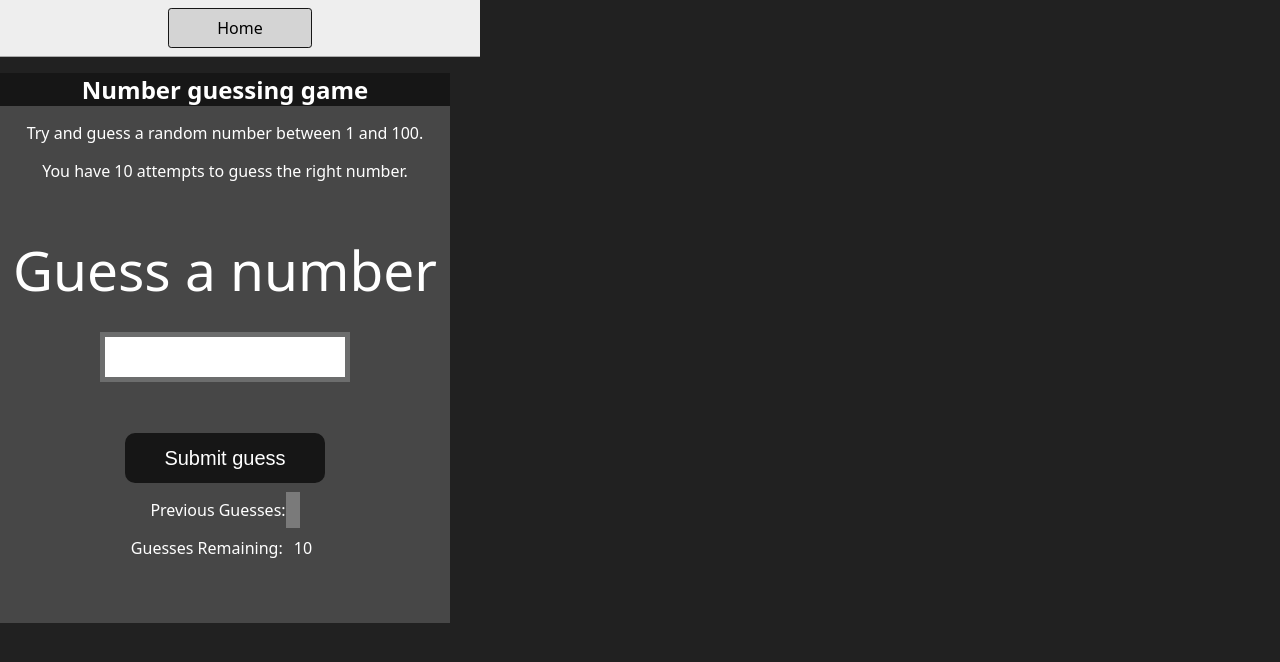
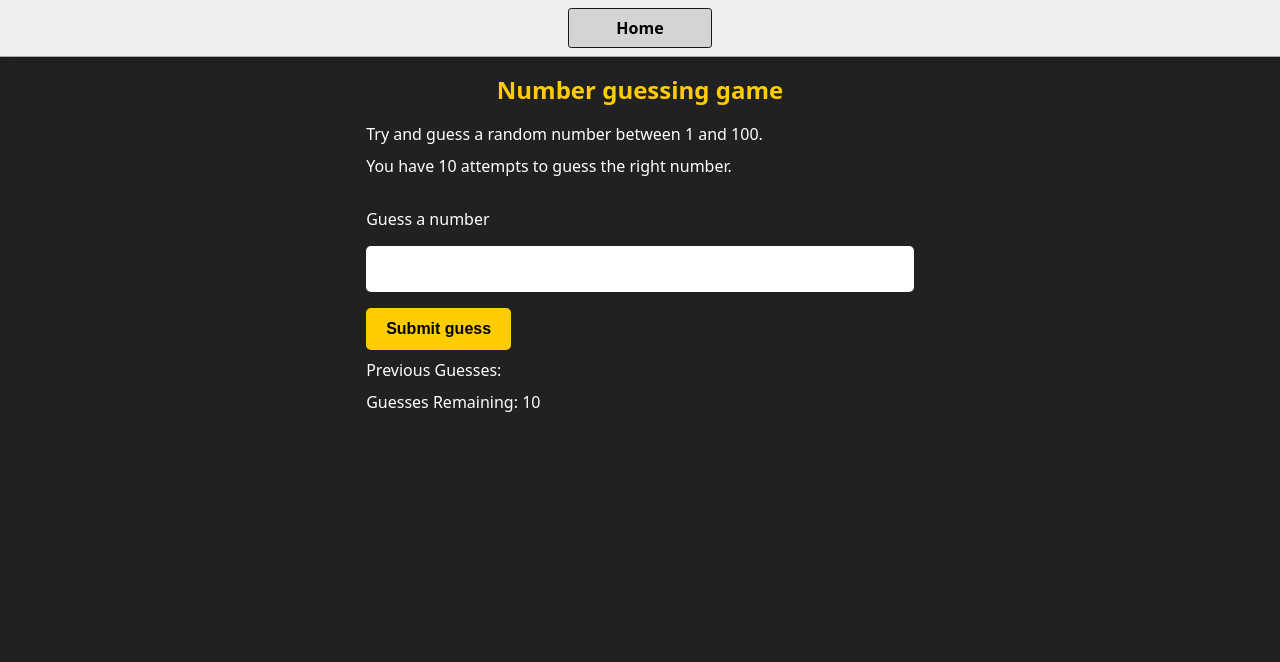
Before and after one commit to padmajachaure/javascript, a plain HTML site: page project/4-GuessTheNumber/index.html in a window 1280 px wide. Drawn offline with Linux system fonts and the light colour scheme.

Commit message:
styling in number gussing project

```diff
--- a/project/4-GuessTheNumber/style.css
+++ b/project/4-GuessTheNumber/style.css
@@ -1,91 +1,85 @@
-html {
-  font-family: sans-serif;
+body {
+  background-color: #1e1e1e;
+  font-family: 'Segoe UI', Tahoma, Geneva, Verdana, sans-serif;
+  color: #fff;
+  margin: 0;
+  padding: 0;
+  display: flex;
+  flex-direction: column;
+  align-items: center;
 }
 
-body {
-  width: 300px;
-  max-width: 750px;
-  min-width: 480px;
-  margin: 0 auto;
-  background-color: #212121;
+nav {
+  width: 100%;
+  background-color: #f3f3f3;
+  padding: 1rem;
+  text-align: left;
+  box-shadow: 0 2px 5px rgba(0, 0, 0, 0.2);
 }
 
-.lastResult {
-  color: white;
-  padding: 7px;
+nav a {
+  padding: 10px 20px;
+  background-color: #e6e6e6;
+  color: #333;
+  border-radius: 5px;
+  text-decoration: none;
+  font-weight: bold;
+  border: 2px solid #ccc;
 }
 
-.guesses {
-  color: white;
-  padding: 7px;
+nav a:hover {
+  background-color: #d1d1d1;
 }
 
-button {
-  background-color: #141414;
-  color: #fff;
-  width: 250px;
-  height: 50px;
-  border-radius: 25px;
-  font-size: 30px;
-  border-style: none;
-  margin-top: 30px;
-  /* margin-left: 50px; */
-}
-
-#subt {
-  background-color: #161616;
-  color: #ffffff;
-  width: 200px;
-  height: 50px;
+.wrapper {
+  background-color: #333;
+  padding: 2rem;
+  margin-top: 2rem;
   border-radius: 10px;
-  font-size: 20px;
-  border-style: none;
-  margin-top: 50px;
-  /* margin-left: 75px; */
-}
-
-#guessField {
-  color: #000;
-  width: 250px;
-  height: 50px;
-  font-size: 30px;
-  border-style: none;
-  margin-top: 25px;
-
-  /* margin-left: 50px; */
-  border: 5px solid #6c6d6d;
-  text-align: center;
-}
-
-#guess {
-  font-size: 55px;
-  /* margin-left: 90px; */
-  margin-top: 120px;
-  color: #fff;
-}
-
-.guesses {
-  background-color: #7a7a7a;
-}
-
-#wrapper {
-  box-sizing: border-box;
-  text-align: center;
-  width: 450px;
-  height: 550px;
-  background-color: #474747;
-  color: #fff;
-  font-size: 25px;
+  box-shadow: 0 0 15px rgba(0, 0, 0, 0.4);
+  width: 90%;
+  max-width: 500px;
 }
 
 h1 {
-  background-color: #161616;
-
-  color: #fff;
   text-align: center;
+  margin-bottom: 1rem;
+  font-size: 2rem;
+  color: #ffcc00;
 }
 
 p {
-  font-size: 16px;
-  text-align: center;
+  margin: 0.5rem 0;
+  line-height: 1.5;
 }
+
+input[type="text"] {
+  width: 100%;
+  padding: 12px;
+  margin: 1rem 0;
+  font-size: 1.2rem;
+  border-radius: 5px;
+  border: none;
+  outline: none;
+}
+
+input[type="submit"], button {
+  background-color: #ffcc00;
+  border: none;
+  padding: 12px 20px;
+  font-size: 1rem;
+  font-weight: bold;
+  color: #000;
+  border-radius: 5px;
+  cursor: pointer;
+  transition: background-color 0.3s ease;
+}
+
+input[type="submit"]:hover, button:hover {
+  background-color: #e6b800;
+}
+
+.resultParas p {
+  margin: 0.5rem 0;
+  font-size: 1rem;
+}
```
